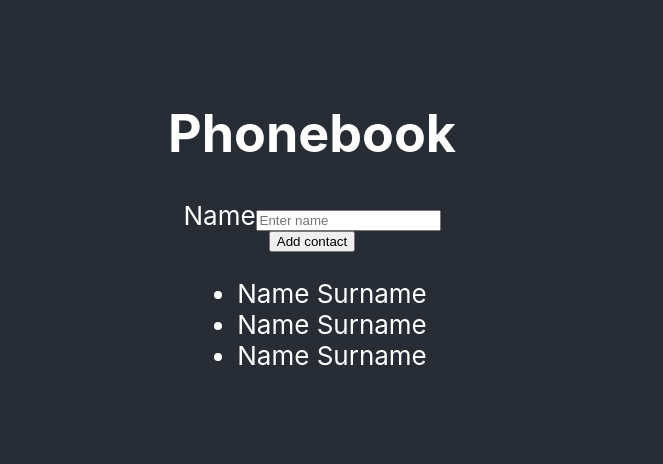
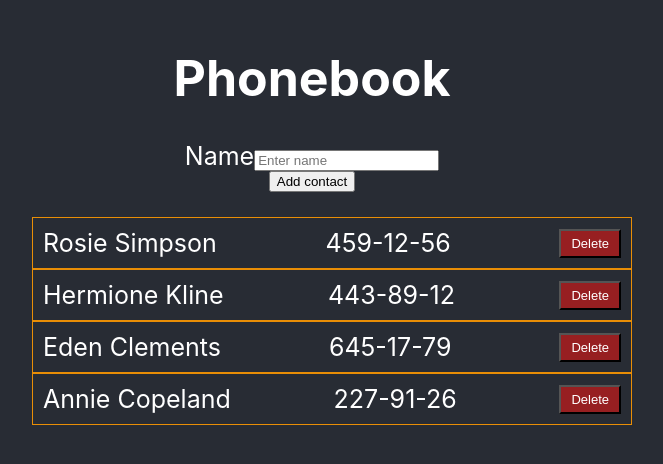
Before and after one commit to MeatyRenegade/goit-react-hw-02-phonebook, a React (Create React App) app: page / in a window 1280 px wide. Shown: the part 168-632 px from the top of the page, without its empty margins (328-991 px from the left). Built offline with nearby package versions, Linux system fonts and the light colour scheme.

Commit message:
Добавлены стили кнопок

```diff
--- a/src/App.css
+++ b/src/App.css
@@ -1,14 +1,39 @@
 .App {
-  background-color: #282c34;
-  min-height: 100vh;
   display: flex;
   flex-direction: column;
   align-items: center;
   justify-content: center;
-  font-size: calc(10px + 2vmin);
+  min-height: 100vh;
+  text-align: center;
+
+  font-size: 25px;
+  /* font-size: calc(10px + 2vmin); */
+  background-color: #282c34;
   color: white;
-  text-align: center;
 }
 
-.App-header {
+.ContactList {
+  width: 600px;
 }
+
+.ContactList_item {
+  display: flex;
+  align-items: center;
+  justify-content: space-between;
+  padding: 10px;
+  border: solid 1px rgb(233, 142, 6);
+}
+
+.ContactList_text {
+  margin-top: 0;
+  margin-right: 20px;
+  margin-bottom: 0;
+}
+
+.button {
+  padding: 5px 10px;
+  background: rgba(190, 27, 27, 0.747);
+  color: white;
+  font-size: 13px;
+  font-weight: 500;
+}
--- a/src/App.js
+++ b/src/App.js
@@ -2,21 +2,24 @@ import { Component } from 'react';
 import './App.css';
 
 class App extends Component {
-  // state = {
-  //   contacts: [],
-  //   name: '',
-  // };
-
   state = {
-    value: '',
+    contacts: [
+      { id: 'id-1', name: 'Rosie Simpson', number: '459-12-56' },
+      { id: 'id-2', name: 'Hermione Kline', number: '443-89-12' },
+      { id: 'id-3', name: 'Eden Clements', number: '645-17-79' },
+      { id: 'id-4', name: 'Annie Copeland', number: '227-91-26' },
+    ],
+    name: '',
   };
 
-  handleChange = e => {
-    this.setState({ value: e.target.value });
+  deleteContact = id => {
+    this.setState(prevState => ({
+      contacts: prevState.contacts.filter(contact => contact.id !== id),
+    }));
   };
 
   render() {
-    const { value } = this.state;
+    const { contacts } = this.state;
 
     return (
       <>
@@ -32,17 +35,25 @@ class App extends Component {
                 pattern="^[a-zA-Zа-яА-Я]+(([' -][a-zA-Zа-яА-Я ])?[a-zA-Zа-яА-Я]*)*$"
                 title="Имя может состоять только из букв, апострофа, тире и пробелов. Например Adrian, Jacob Mercer, Charles de Batz de Castelmore d'Artagnan и т. п."
                 required
-                value={value}
                 onChange={this.handleChange}
               />
             </label>
           </form>
 
           <button type="submit">Add contact</button>
-          <ul>
-            <li>Name Surname</li>
-            <li>Name Surname</li>
-            <li>Name Surname</li>
+          <ul className="ContactList">
+            {contacts.map(contact => (
+              <li className="ContactList_item" key={contact.id}>
+                <p className="ContactList_text">{contact.name}</p>
+                <p className="ContactList_text">{contact.number}</p>
+                <button
+                  className="button"
+                  onClick={() => this.deleteContact(contact.id)}
+                >
+                  Delete
+                </button>
+              </li>
+            ))}
           </ul>
         </div>
       </>
```
